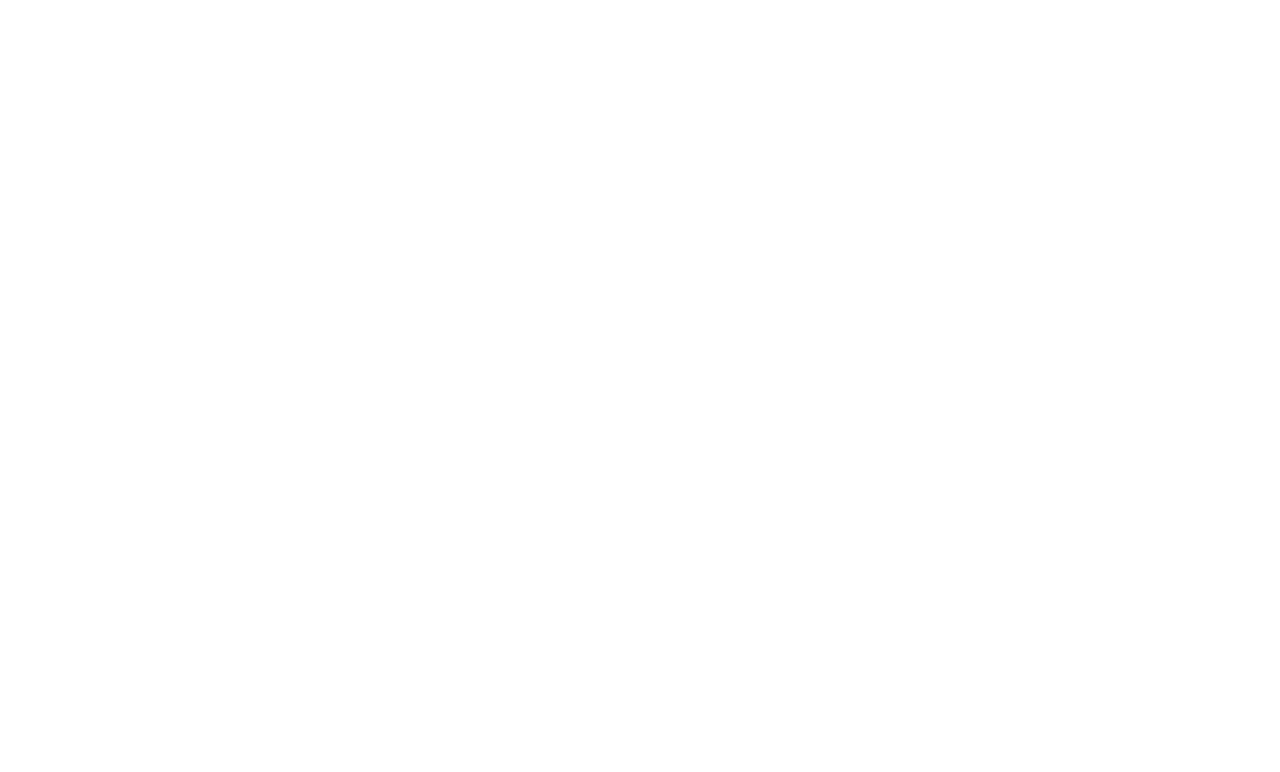
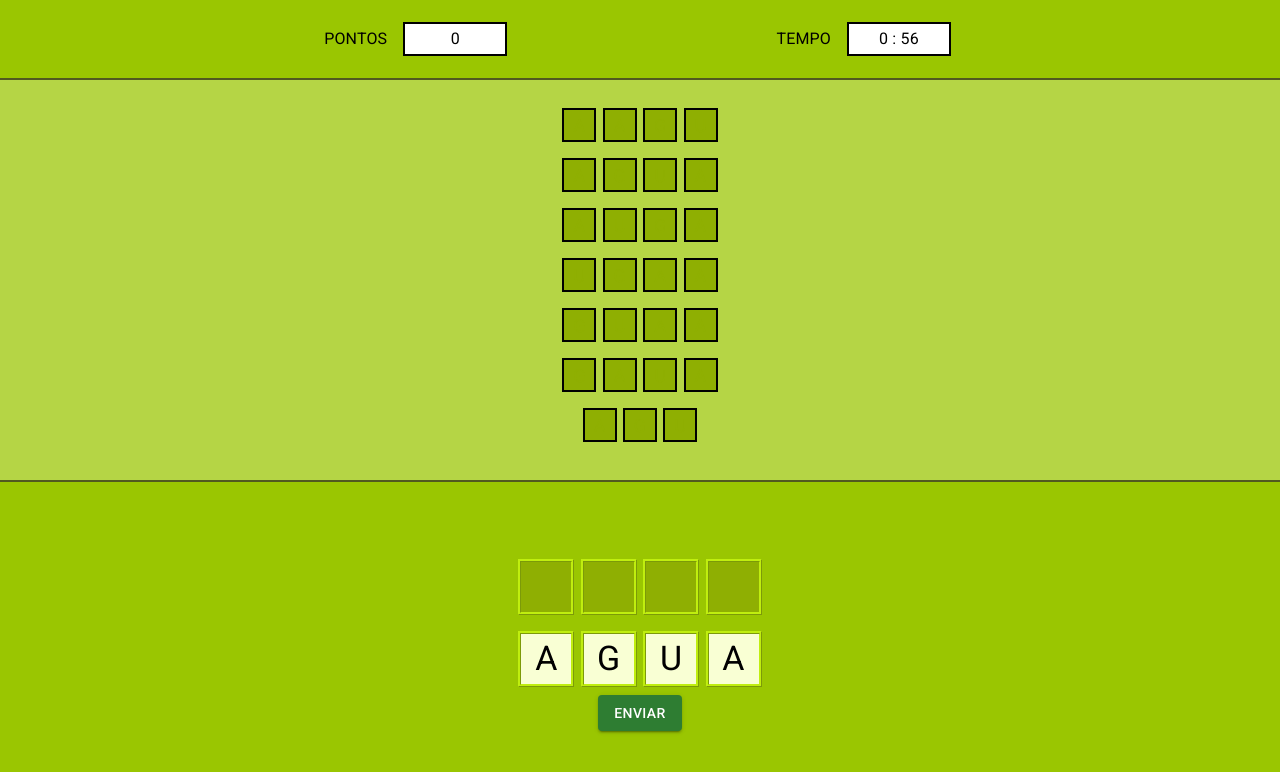
Before and after one commit to VictorHenrique48321/LetterZap, a React (Create React App) app in the folder client/: page /1 in a window 1280 px wide. Before the commit this address had no page. Shown: the top 772 px of the page. Built offline with nearby package versions, Linux system fonts and the light colour scheme.

Commit message:
timer,score and word validation are done

```diff
--- a/client/src/App.js
+++ b/client/src/App.js
@@ -1,5 +1,5 @@
 import { BrowserRouter as Router, Route, Routes } from "react-router-dom"
-import Classic from "./components/pages/Classic"
+import Game from "./components/pages/Game"
 import Home from "./components/pages/Home"
 
 const App = () => {
@@ -8,7 +8,7 @@ const App = () => {
       <Routes>
         <Route exact path="/" element={<Home/>}/>
         <Route path="/home" element={<Home/>}/>
-        <Route path="/classic" element={<Classic/>}/>
+        <Route path="/:gamemode" element={<Game/>}/>
       </Routes>
     </Router>
   )
--- a/client/src/components/game/ContainerGame.js
+++ b/client/src/components/game/ContainerGame.js
@@ -5,8 +5,6 @@ import { Grid, Typography } from '@mui/material'
 import ContainerGameTheme from "../layouts/GameTheme"
 
 const ContainerGame = (props) => {
-  console.log(props)
-
   return (
     <Box sx={ContainerGameTheme.container}>
       <Grid container height="100%">
--- a/client/src/components/game/InfoGame.js
+++ b/client/src/components/game/InfoGame.js
@@ -1,22 +1,97 @@
-import React from 'react'
+import React, { useEffect, useRef, useState } from 'react'
+import { Link } from '@mui/material'
 import Box from "@mui/material/Box"
-import {Typography } from '@mui/material'
+import {Modal, Typography } from '@mui/material'
 
 import ContainerGameTheme from "../layouts/GameTheme"
 
-const InfoGame = () => {
+const InfoGame = (props) => {
+
+  const [timeIsUp, setTimeIsUp] = useState(false)
+  const [open, setOpen] = React.useState(true)
+
+  const first = useRef()
+
+  const startingMinutes = 1
+  let time = startingMinutes * 60
+
+  const updateCountdown = () => {
+    const minutes = Math.floor(time / 60)
+    let seconds = time % 60
+
+    if(time <= 0){
+      setTimeIsUp(true)
+    } else {
+      seconds = seconds < 10 ? "0" + seconds : seconds
+      first.current.innerHTML = `${minutes} : ${seconds}`
+      time--
+
+      time = time < 0 ? 0 : time
+    }
+  }
+
+  useEffect(() => {
+    if(props.gamemode === "zen") {
+      first.current.innerHTML = "Ilimitado"
+    } else {
+      let interval = setInterval(updateCountdown, 1000)
+      if(timeIsUp){
+        clearInterval(interval)
+      }
+    }
+  }, [timeIsUp])
+
+
+  if(!timeIsUp){
     return (
       <Box sx={ContainerGameTheme.infoGame}>
         <Box sx={{display: "flex"}}>
           <Typography sx={{marginRight: "1rem", display: "flex", justifyContent: "center", alignItems: "center"}}>PONTOS</Typography>
-        <Typography sx={ContainerGameTheme.infoBox}>0</Typography>
+          <Typography sx={ContainerGameTheme.infoBox}>{props.score}</Typography>
         </Box>
         <Box sx={{display: "flex"}}>
           <Typography sx={{marginRight: "1rem", display: "flex", justifyContent: "center", alignItems: "center"}}>TEMPO</Typography>
-        <Typography sx={ContainerGameTheme.infoBox}>3:00</Typography>
+          <Typography sx={ContainerGameTheme.infoBox} ref={first}></Typography>
         </Box>
       </Box>
     )
+  } else {
+    return (
+      <Modal
+        open={open}
+        aria-labelledby="modal-modal-title"
+        aria-describedby="modal-modal-description"
+      >
+        <Box sx={{
+            position: "absolute",
+            top: "50%",
+            left:" 50%",
+            transform: "translate(-50%, -50%)",
+            width: {"xs": "250px", "sm": "400px"},
+            backgroundColor: "rgb(255, 255, 255)",
+            border: "2px solid rgb(0, 0, 0)",
+            padding: "16px"
+          }}>
+          <Typography id="modal-modal-title" variant="h6" component="h2" sx={{textAlign: "center", margin: "1rem"}}>
+            Tempo Esgotado
+          </Typography>
+          <Typography id="modal-modal-title" component="h2" sx={{textAlign: "center", marginBottom: "2rem"}}>
+            Seu tempo acabou o que prefere fazer
+          </Typography>
+          <Typography id="modal-modal-description" sx={{
+            display: "flex",
+            justifyContent: "space-around",
+            marginBottom: "1rem",
+            flexDirection: {"xs": "column", "sm": "row"},
+            textAlign: {"xs": "center", "sm": "none"}
+          }}>
+            <Link href="/classic" color="blue" underline='none'>Tentar Novamente</Link>
+            <Link href="/home" color="blue" underline='none'>Voltar para pagina inicial</Link>
+          </Typography>
+        </Box>
+      </Modal>
+    )
+  }
 }
 
 export default InfoGame
--- a/client/src/components/game/LettersGame.js
+++ b/client/src/components/game/LettersGame.js
@@ -1,25 +1,84 @@
-import React, {useState} from 'react'
+import React, {useRef, useState, useEffect} from 'react'
 import Box from "@mui/material/Box"
-import {Typography } from '@mui/material'
+import {Button, Typography } from '@mui/material'
 
 import ContainerGameTheme from "../layouts/GameTheme"
 
-const LettersGame = () => {
+const LettersGame = (props) => {
 
   const [letters, setLetters] = useState(["a","g","u","a"])
 
+  const insertLetter = (e) => {
+    const letterClicked = e.target.innerHTML
+
+    if(letterClicked.length > 0 ) {
+      for(let i = 0; i < props.word.length; i++){
+        if(props.word[i].innerHTML === "") {
+          props.word[i].innerHTML = letterClicked
+          props.word[i].className = "MuiTypography-root MuiTypography-body1 css-ucd4w5-MuiTypography-root"
+          e.target.innerHTML = ""
+          e.target.className = "MuiTypography-root MuiTypography-body1 css-e1mv6v-MuiTypography-root"
+          return
+        }
+      }
+    }
+  }
+
+  const removeLetter = (e) => {
+    const letterClicked = e.target.innerHTML
+
+    if(letterClicked.length > 0) {
+      for(let i = 0; i < props.word.length; i++){
+        if(props.letterGame[i].innerHTML === "") {
+          props.letterGame[i].innerHTML = letterClicked
+          props.letterGame[i].className = "MuiTypography-root MuiTypography-body1 css-ucd4w5-MuiTypography-root"
+          e.target.innerHTML = ""
+          e.target.className = "MuiTypography-root MuiTypography-body1 css-e1mv6v-MuiTypography-root"
+          return
+        }
+      }
+    }
+  }
+
+  const sendLetter = () => {
+    let completeWord = []
+    for(let i = 0; i < props.word.length; i++){
+      if(props.word[i] !== null && props.word[i].textContent !== "" ){
+        completeWord[i] = props.word[i].textContent
+      }
+    }
+    resetLetter()
+    props.setWordSent(completeWord.join(""))
+  }
+
+  const resetLetter = () => {
+    for(let i = 0; i < props.word.length; i++){
+      if(props.word[i].textContent !== ""){
+        for(let j = 0; j < props.letterGame.length; j++){
+          if(props.letterGame[j].textContent !== props.word[i].textContent && props.letterGame[j].textContent === "") {
+            props.letterGame[j].textContent = props.word[i].textContent
+            props.word[i].textContent = ""
+            props.letterGame[j].className = "MuiTypography-root MuiTypography-body1 css-ucd4w5-MuiTypography-root"
+            props.word[i].className = "MuiTypography-root MuiTypography-body1 css-e1mv6v-MuiTypography-root"
+            break
+          }
+        }
+      }
+    }
+  }
   return (
     <Box sx ={{display: "flex", flexDirection: "column",justifyContent:"center", alignItems:"center", height:"100%"}}>
       <Box sx={{display: "flex", flexDirection:"row"}}>
         {letters.map((letter, index) => (
-          <Typography sx={ContainerGameTheme.whiteBox} key={index}></Typography>
+          <Typography sx={ContainerGameTheme.whiteBox} key={index} onClick={removeLetter} ref={(element) => {props.word.push(element)}}></Typography>
         ))}
       </Box>
       <Box sx={{display: "flex", flexDirection:"row"}}>
         {letters.map((letter, index) => (
-          <Typography sx={ContainerGameTheme.lettersBox} key={index}>{letter}</Typography>
+          <Typography sx={ContainerGameTheme.lettersBox} key={index} onClick={insertLetter} ref={(element) => {props.letterGame.push(element)}}>{letter}</Typography>
         ))}
       </Box>
+      <Button variant='contained' onClick={sendLetter} color="success">Enviar</Button>
     </Box>
   )
 }
--- a/client/src/components/game/WordsGame.js
+++ b/client/src/components/game/WordsGame.js
@@ -1,21 +1,41 @@
-import React, { useState } from 'react'
+import React, { useEffect, useState } from 'react'
 import Box from "@mui/material/Box"
 import {Typography } from '@mui/material'
 
 import ContainerGameTheme from "../layouts/GameTheme"
 
-const WordsGame = () => {
+const WordsGame = (props) => {
 
-  const [words, setWords] = useState([
-    "agua", "agua","agua","agua", "agua","agua", "agua", "agua","agua",
-    "agua", "agua","agua","agua", "agua","agua", "agua", "agua","agua"
-  ])
+  const [words, setWords] = useState([ "aagu", "agua","auga","ugaa", "guaa","gaua", "agu"])
+
+  const validateWordSent = () => {
+    let cont = 0
+    let word = props.wordSent.split("")
+    for(let element of props.wordsLetters) {
+      for(let i = 0; i < word.length; i++) {
+        if(element.children.length < word.length || element.children[i].textContent === word[i]){
+          cont++
+          if(cont === word.length && element.children.length === word.length){
+            for(let child of element.children) {
+              child.style.color = "black"
+              child.style.backgroundColor = "#F9FFD4"
+            }
+            props.setScore(props.score + 10)
+          }
+        }
+      }
+      cont = 0
+    }
+  }
+
+  useEffect(() => {
+    validateWordSent()
+  }, [props.wordSent])
 
   return (
-
     <Box sx={ContainerGameTheme.wordsContainer}>
       {words.map((word, index) => (
-        <Box sx={ContainerGameTheme.words} key={index}>
+        <Box sx={ContainerGameTheme.words} key={index} ref={(element) => props.wordsLetters.push(element)}>
           {[...word].map((letter, index) => (
             <Typography sx={ContainerGameTheme.word} key={index}>{letter}</Typography>
           ))}
--- a/client/src/components/layouts/GameTheme.js
+++ b/client/src/components/layouts/GameTheme.js
@@ -58,12 +58,14 @@ const themes = {
     justifyContent: "center",
     alignItems: "center",
     fontSize: {"xs": "14px", "sm": "18px"},
-    backgroundColor: "#F9FFD4",
+    backgroundColor: "#8FAF02",
     border: {"xs": "1px solid black", "sm": "2px solid black"},
     margin: ".5rem .2rem",
     width: {"xs": "15px", "sm": "25px", "md": "30px"},
     height: {"xs": "15px", "sm": "25px", "md": "30px"},
-    textTransform: "uppercase"
+    textTransform: "uppercase",
+    color: "#8FAF02",
+    userSelect: "none"
   },
 
   lettersContainer: {
--- a/client/src/components/pages/Classic.js
+++ /dev/null
@@ -1,19 +0,0 @@
-import React from 'react'
-import ContainerGame from '../game/ContainerGame'
-
-import InfoGame from "../game/InfoGame"
-import WordsGame from '../game/WordsGame'
-import LettersGame from '../game/LettersGame'
-
-
-const Classic = () => {
-  return (
-    <ContainerGame>
-      <InfoGame/>
-      <WordsGame/>
-      <LettersGame/>
-    </ContainerGame>
-  )
-}
-
-export default Classic
--- /dev/null
+++ b/client/src/components/pages/Game.js
@@ -0,0 +1,49 @@
+import React, { useEffect, useState, useRef } from 'react'
+import {useParams} from "react-router-dom"
+
+import ContainerGame from '../game/ContainerGame'
+import InfoGame from "../game/InfoGame"
+import WordsGame from '../game/WordsGame'
+import LettersGame from '../game/LettersGame'
+
+const Game = () => {
+
+  let params = useParams()
+
+  const [wordSent, setWordSent] = useState("")
+  const [score, setScore] = useState(0)
+
+  const letterGame = useRef([])
+  const word = useRef([])
+  const wordsLetters = useRef([])
+
+  useEffect(() => {
+    letterGame.current = []
+    word.current = []
+    wordsLetters.current = []
+  }, [wordSent, score])
+
+  return (
+    <ContainerGame>
+      <InfoGame
+        gamemode={params.gamemode}
+        score={score}
+        />
+      <WordsGame
+        gamemode={params.gamemode}
+        wordSent={wordSent}
+        wordsLetters={wordsLetters.current}
+        setScore={setScore}
+        score={score}
+        />
+      <LettersGame
+        gamemode={params.gamemode}
+        setWordSent={setWordSent}
+        letterGame={letterGame.current}
+        word={word.current}
+        />
+    </ContainerGame>
+  )
+}
+
+export default Game
```
Lines whose indentation alone changed are shown as unchanged.
